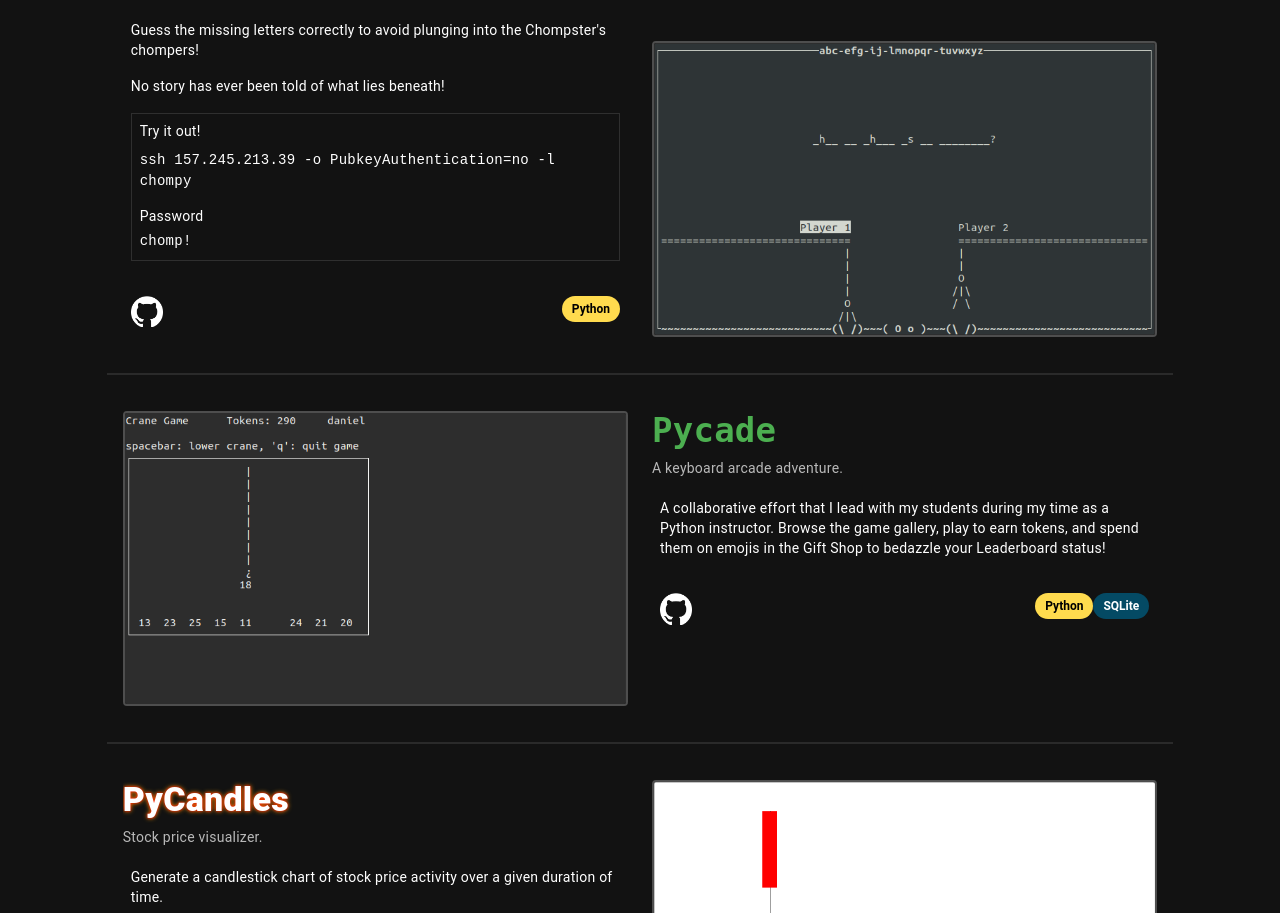
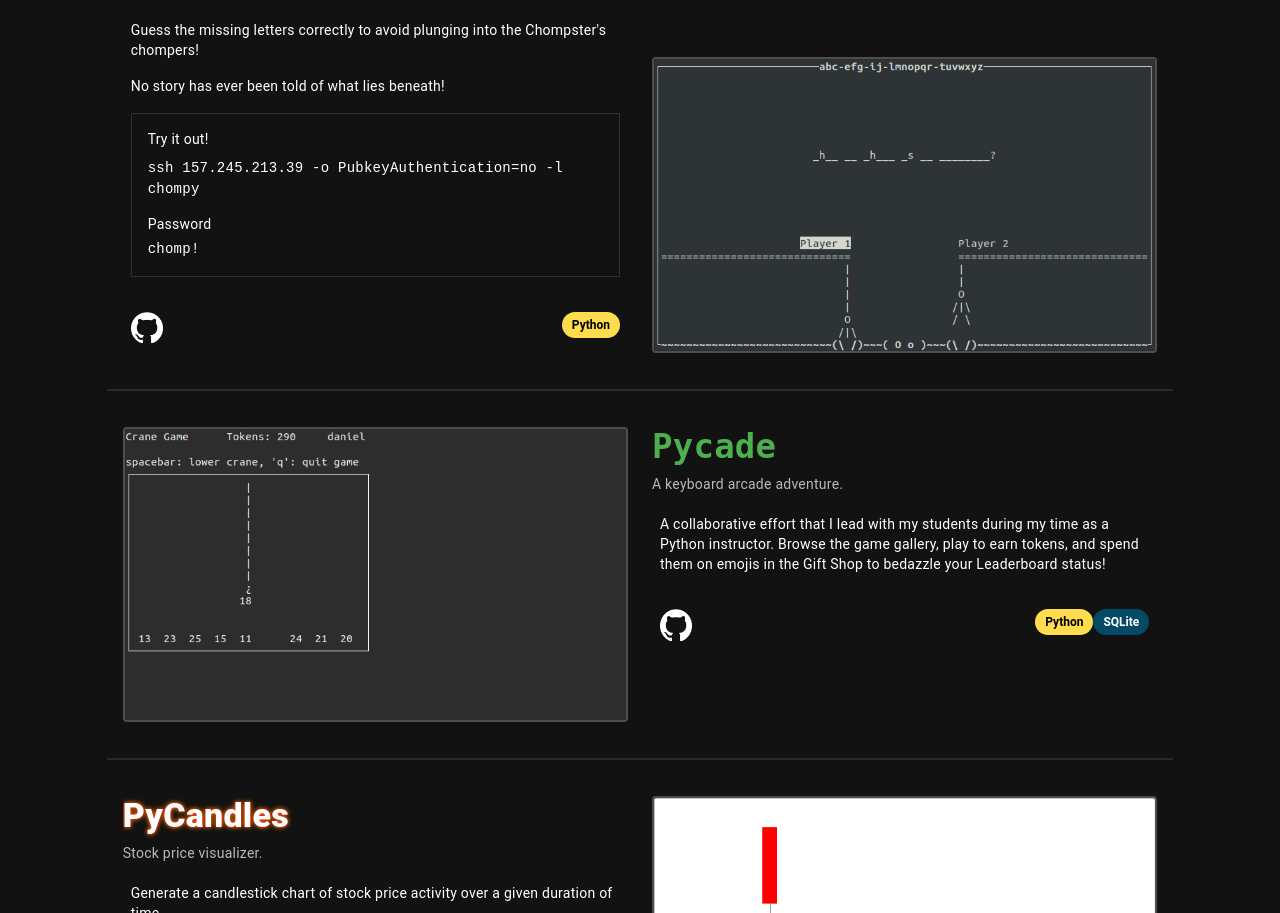
Before and after one commit to dlom123/danfolio, a Vue app: page / in a window 1280 px wide. Shown: the part 1888-2801 px from the top of the page. Built offline with nearby package versions, Linux system fonts and the light colour scheme.

Commit message:
Add more padding to Chompy live demo instructions section

```diff
--- a/src/components/projects/chompy/ProjectChompy.vue
+++ b/src/components/projects/chompy/ProjectChompy.vue
@@ -64,7 +64,7 @@ const project = {
     'Guess the missing letters correctly to avoid plunging into the Chompster\'s chompers!',
     'No story has ever been told of what lies beneath!',
     `
-      <div class="border-sm pa-2">
+      <div class="border-sm pa-4">
         <div class="mb-2">Try it out!</div>
         <code>
           ssh 157.245.213.39 -o PubkeyAuthentication=no -l chompy
```
